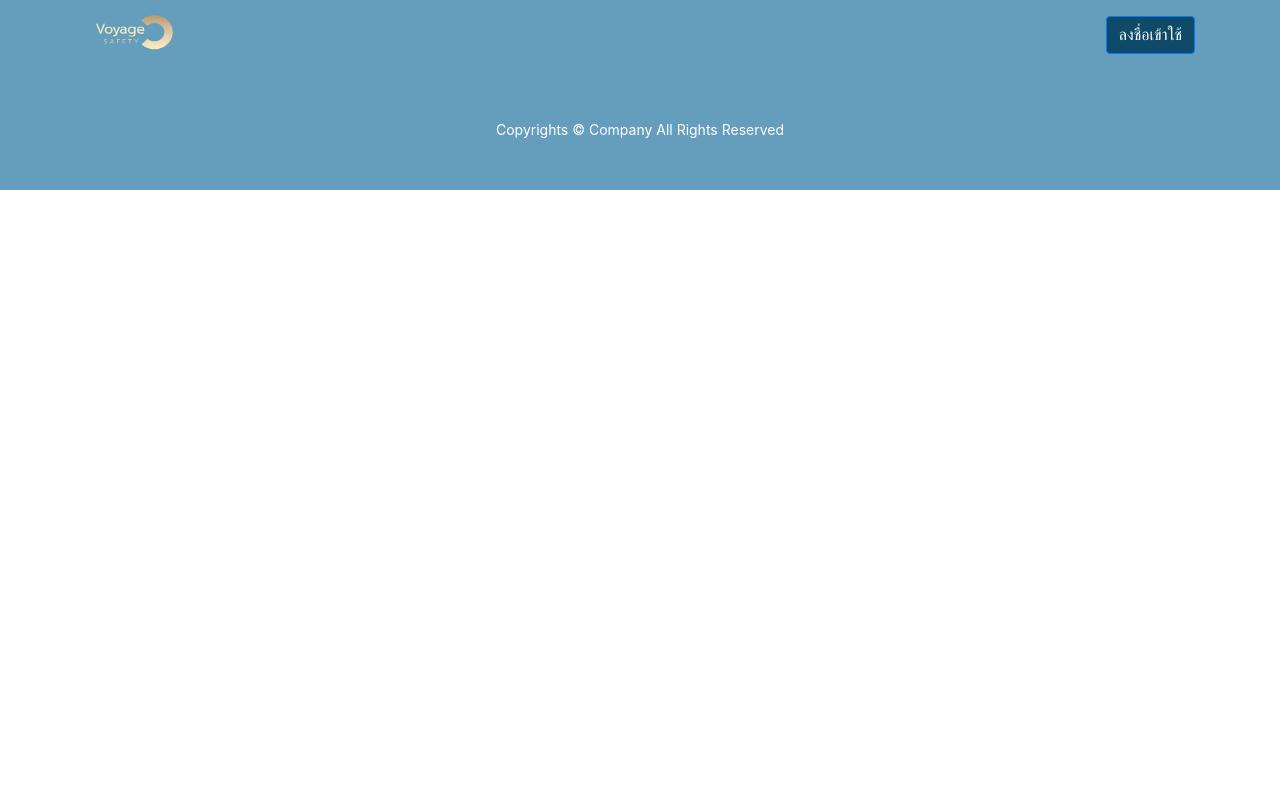
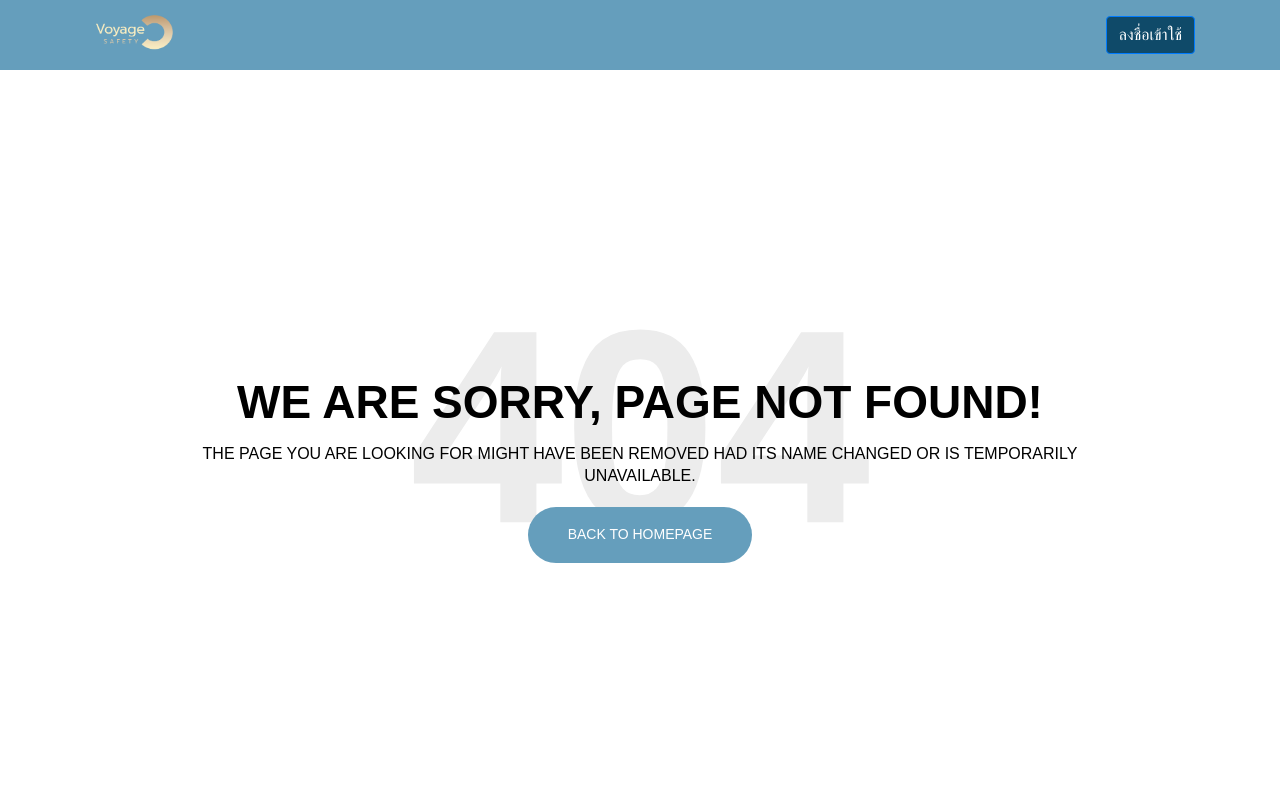
Before and after one commit to Watchrapong/VoyageSafetyfront-end, a React (Create React App) app: page /error in a window 1280 px wide. Shown: the top 800 px of the page. Built offline with nearby package versions, Linux system fonts and the light colour scheme; a web font is replaced by a local one.

Commit message:
[add] error page

```diff
--- a/src/App.js
+++ b/src/App.js
@@ -1,37 +1,39 @@
 import React, { Component } from "react";
 import "./App.css";
-import Header from "./components/header/header";
-
-import Footer from "./components/footer/footer";
-import Login from "./components/login/login";
-import Register from "./components/register/register";
-import Home from "./components/home/home";
-import Detail from "./components/detail/detail";
-import Header2 from "./components/header2/header2";
-import Addstore from "./components/addstore/addstore";
-import Verify from "./components/verify/verify"
-import { server, YES} from "./constants";
+import { server, YES } from "./constants";
 import {
   BrowserRouter as Router,
   Route,
   Redirect,
   Switch,
 } from "react-router-dom";
-import error from "./components/error/error";
-import { setApp } from "./actions/app.action"
+import { setApp } from "./actions/app.action";
 import { connect } from "react-redux";
-import Establishdetail from "./components/establishdetail/establishdetail";
-import Welcome from "./components/welcome/welcome";
-import Dashboard from "./components/dashboard/dashboard";
-import Profile from "./components/profile/profile";
-import Vaccinationstatus from "./components/vaccinationstatus/vaccinationstatus";
-import Forgetpassword from "./components/forgetpassword/forgetpassword";
-import Resetpassword from "./components/resetpassword/resetpassword";
-import Confirmbooking from "./components/confirmbooking/confirmbooking";
-import Viewstaff from "./components/viewstaff/viewstaff";
-import Thanksforbooking from "./components/thanksforbooking/thanksforbooking";
-import Editestabilishment from "./components/editestabilishment/editestabilishment";
-import Myestablishment from "./components/myestablishment/myestablishment";
+import CombineComponents from "./components/index";
+const {
+  Header,
+  Header2,
+  Footer,
+  Login,
+  Register,
+  Home,
+  Detail,
+  Addstore,
+  Verify,
+  Error,
+  Establishdetail,
+  Welcome,
+  Dashboard,
+  Profile,
+  Vaccinationstatus,
+  Forgetpassword,
+  Resetpassword,
+  Confirmbooking,
+  Viewstaff,
+  Thanksforbooking,
+  Editestabilishment,
+  Myestablishment,
+} = CombineComponents;
 
 const isLoggedIn = () => {
   return localStorage.getItem(server.LOGIN_PASSED) === YES;
@@ -42,7 +44,7 @@ const isLoggedIn = () => {
 const SecuredRoute = ({ component: Component, ...rest }) => (
   <Route
     {...rest}
-    render={props =>
+    render={(props) =>
       isLoggedIn() === true ? (
         <Component {...props} />
       ) : (
@@ -53,58 +55,56 @@ const SecuredRoute = ({ component: Component, ...rest }) => (
 );
 
 class App extends Component {
-
-
- componentDidMount(){
-    this.props.setApp(this)
+  componentDidMount() {
+    this.props.setApp(this);
   }
 
   redirectToLogin = () => {
     return <Redirect to="/login" />;
   };
 
-
-
   render() {
     return (
       <Router>
         <div>
-          {(isLoggedIn() && <Header />)||<Header2 />}
-          {/* <Route path="/"  component={Welcome}/>
-          <Route path="/home" component={Home} />
-          <Route path="/detail/:EstId/" component={Detail} />
-          <Route path="/establishdetail" component={Establishdetail} />
-          <Route path="/login" component={Login}/> */}
-
-          {/* {isLoggedIn() && <Header />}
-          {isLoggedIn() && <Menu />} */}
+          {(isLoggedIn() && <Header />) || <Header2 />}
           <Switch>
             <Route exact path="/">
               <Redirect to="/index" />
             </Route>
-          <Route path="/index"  component={Welcome}/>
+            <Route path="/index" component={Welcome} />
             <Route path="/login" component={Login} />
             <Route path="/register" component={Register} />
-           {/* <Route exact={true} path="/" component={this.redirectToLogin} />  */}
             <SecuredRoute path="/home" component={Home} />
             <SecuredRoute path="/detail/:EstId/" component={Detail} />
             <SecuredRoute path="/establishdetail" component={Establishdetail} />
-          <SecuredRoute path="/dashboard" component={Dashboard}/>
-          <SecuredRoute path="/profile" component={Profile}/>
-          <SecuredRoute path="/addstore" component={Addstore}/>
-          <Route path="/verify/:email/:key" component={Verify}/>
-          <SecuredRoute path="/vaccinationstatus" component={Vaccinationstatus}/>
+            <SecuredRoute path="/dashboard" component={Dashboard} />
+            <SecuredRoute path="/profile" component={Profile} />
+            <SecuredRoute path="/addstore" component={Addstore} />
+            <Route path="/verify/:email/:key" component={Verify} />
+            <SecuredRoute
+              path="/vaccinationstatus"
+              component={Vaccinationstatus}
+            />
             <Route path="/forgetpassword" component={Forgetpassword} />
-          <SecuredRoute path="/confirmbooking/:date/:EstId" component={Confirmbooking} />
-          <SecuredRoute path="/thanksforbooking" component={Thanksforbooking} />
+            <SecuredRoute
+              path="/confirmbooking/:date/:EstId"
+              component={Confirmbooking}
+            />
+            <SecuredRoute
+              path="/thanksforbooking"
+              component={Thanksforbooking}
+            />
             <Route path="/resetpassword/:key" component={Resetpassword} />
             <SecuredRoute path="/viewstaff/:EstId" component={Viewstaff} />
-        {/* <Route path="/*" component={this.redirectToLogin} />   */}
-        <SecuredRoute path="/myestablishment" component={Myestablishment}/>
-        <SecuredRoute path="/editestabilishment" component={Editestabilishment}/>
-            {/* <Route path="/error" component={error} /> */}
+            <SecuredRoute path="/myestablishment" component={Myestablishment} />
+            <SecuredRoute
+              path="/editestabilishment"
+              component={Editestabilishment}
+            />
+            <Route path="*" component={Error} />
+            <Route path="/error" component={Error} />
           </Switch>
-          {/* {isLoggedIn() && <Footer />} */}
           <Footer />
         </div>
       </Router>
@@ -112,12 +112,10 @@ class App extends Component {
   }
 }
 
-const mapStateToProps = (state) => ({
-
-})
+const mapStateToProps = (state) => ({});
 
 const mapDispatchToProps = {
-  setApp
-}
+  setApp,
+};
 
-export default connect(mapStateToProps,mapDispatchToProps)(App)
+export default connect(mapStateToProps, mapDispatchToProps)(App);
--- a/src/components/dashboard/dashboard.js
+++ b/src/components/dashboard/dashboard.js
@@ -479,7 +479,7 @@ class Dashboard extends Component {
     return (
       <div>
         {dashboard}
-        <Line data={data}  option={lineOptions} />
+        <Line data={data} option={lineOptions} />
       </div>
     );
   }
--- a/src/components/editestabilishment/editestabilishment.js
+++ b/src/components/editestabilishment/editestabilishment.js
@@ -118,7 +118,7 @@ class Editestabilishment extends Component {
   componentDidMount() {
     try {
       this.setState({ isFetching: true });
-      if (localStorage.getItem(server.LOGIN_PASSED) == YES) {
+      if (localStorage.getItem(server.LOGIN_PASSED) === YES) {
         let token = localStorage.getItem("Token");
         httpClient
           .get(server.LOGIN_USER, {
@@ -271,7 +271,7 @@ class Editestabilishment extends Component {
       const postData = slice.map((pd) => (
         <tr>
           <td>
-            <img src={pd.Img} height="auto" width="100" />
+            <img alt="Thumbnail" src={pd.Img} height="auto" width="100" />
           </td>
           <td>
             <a
--- a/src/components/error/error.css
+++ b/src/components/error/error.css
@@ -0,0 +1,101 @@
+* {
+    -webkit-box-sizing: border-box;
+            box-sizing: border-box;
+  }
+
+  #notfound {
+    position: relative;
+    height: 100vh;
+  }
+
+  #notfound .notfound {
+    position: absolute;
+    left: 50%;
+    top: 50%;
+    -webkit-transform: translate(-50%, -50%);
+        -ms-transform: translate(-50%, -50%);
+            transform: translate(-50%, -50%);
+  }
+
+  .notfound {
+    max-width: 920px;
+    width: 100%;
+    line-height: 1.4;
+    text-align: center;
+    padding-left: 15px;
+    padding-right: 15px;
+  }
+
+  .notfound .notfound-404 {
+    position: absolute;
+    height: 100px;
+    top: 0;
+    left: 50%;
+    -webkit-transform: translateX(-50%);
+        -ms-transform: translateX(-50%);
+            transform: translateX(-50%);
+    z-index: -1;
+  }
+
+  .notfound .notfound-404 h1 {
+    font-family: 'Maven Pro', sans-serif;
+    color: #ececec;
+    font-weight: 900;
+    font-size: 276px;
+    margin: 0px;
+    position: absolute;
+    left: 50%;
+    top: 50%;
+    -webkit-transform: translate(-50%, -50%);
+        -ms-transform: translate(-50%, -50%);
+            transform: translate(-50%, -50%);
+  }
+
+  .notfound h2 {
+    font-family: 'Maven Pro', sans-serif;
+    font-size: 46px;
+    color: #000;
+    font-weight: 900;
+    text-transform: uppercase;
+    margin: 0px;
+  }
+
+  .notfound p {
+    font-family: 'Maven Pro', sans-serif;
+    font-size: 16px;
+    color: #000;
+    font-weight: 400;
+    text-transform: uppercase;
+    margin-top: 15px;
+  }
+
+  .notfound a {
+    font-family: 'Maven Pro', sans-serif;
+    font-size: 14px;
+    text-decoration: none;
+    text-transform: uppercase;
+    background: rgb(101, 158, 188);
+    display: inline-block;
+    padding: 16px 38px;
+    border: 2px solid transparent;
+    border-radius: 40px;
+    color: #fff;
+    font-weight: 400;
+    -webkit-transition: 0.2s all;
+    transition: 0.2s all;
+  }
+
+  .notfound a:hover {
+    background-color: #fff;
+    border-color: rgb(101, 158, 188);
+    color: rgb(101, 158, 188);
+  }
+
+  @media only screen and (max-width: 480px) {
+    .notfound .notfound-404 h1 {
+      font-size: 162px;
+    }
+    .notfound h2 {
+      font-size: 26px;
+    }
+  }
--- a/src/components/error/error.js
+++ b/src/components/error/error.js
@@ -1,69 +1,26 @@
 import React, { Component } from "react";
+import "./error.css"
 
 class Error extends Component {
+
+  constructor(props) {
+    super(props);
+
+  }
+
   render() {
     return (
-      <div className="content-wrapper">
-        {/* Content Header (Page header) */}
-        <section className="content-header">
-          <div className="container-fluid">
-            <div className="row mb-2">
-              <div className="col-sm-6">
-                <h1>404 Error Page</h1>
-              </div>
-              <div className="col-sm-6">
-                <ol className="breadcrumb float-sm-right">
-                  <li className="breadcrumb-item">
-                    <a href="#">Home</a>
-                  </li>
-                  <li className="breadcrumb-item active">404 Error Page</li>
-                </ol>
-              </div>
-            </div>
-          </div>
-          {/* /.container-fluid */}
-        </section>
-        {/* Main content */}
-        <section className="content">
-          <div className="error-page">
-            <h2 className="headline text-warning"> 404</h2>
-            <div className="error-content">
-              <h3>
-                <i className="fas fa-exclamation-triangle text-warning" /> Oops!
-                Page not found.
-              </h3>
-              <p>
-                We could not find the page you were looking for. Meanwhile, you
-                may <a href="../../index.html">return to dashboard</a> or try
-                using the search form.
-              </p>
-              <form className="search-form">
-                <div className="input-group">
-                  <input
-                    type="text"
-                    name="search"
-                    className="form-control"
-                    placeholder="Search"
-                  />
-                  <div className="input-group-append">
-                    <button
-                      type="submit"
-                      name="submit"
-                      className="btn btn-warning"
-                    >
-                      <i className="fas fa-search" />
-                    </button>
-                  </div>
-                </div>
-                {/* /.input-group */}
-              </form>
-            </div>
-            {/* /.error-content */}
-          </div>
-          {/* /.error-page */}
-        </section>
-        {/* /.content */}
-      </div>
+      <div id="notfound">
+  <div className="notfound">
+    <div className="notfound-404">
+      <h1>404</h1>
+    </div>
+    <h2>We are sorry, Page not found!</h2>
+    <p>The page you are looking for might have been removed had its name changed or is temporarily unavailable.</p>
+    <a href="/home">Back To Homepage</a>
+  </div>
+</div>
+
     );
   }
 }
```
Also changed, not shown: src/actions/detail.action.js (+21 -16 lines), src/components/addstore/addstore.js (+24 -15 lines), src/components/confirmbooking/confirmbooking.js (+76 -28 lines), src/components/detail/detail.js (+7 -5 lines), src/components/index.js (added, +47 -0 lines), src/components/welcome/welcome.js (+5 -2 lines). Lines whose indentation alone changed are shown as unchanged.
